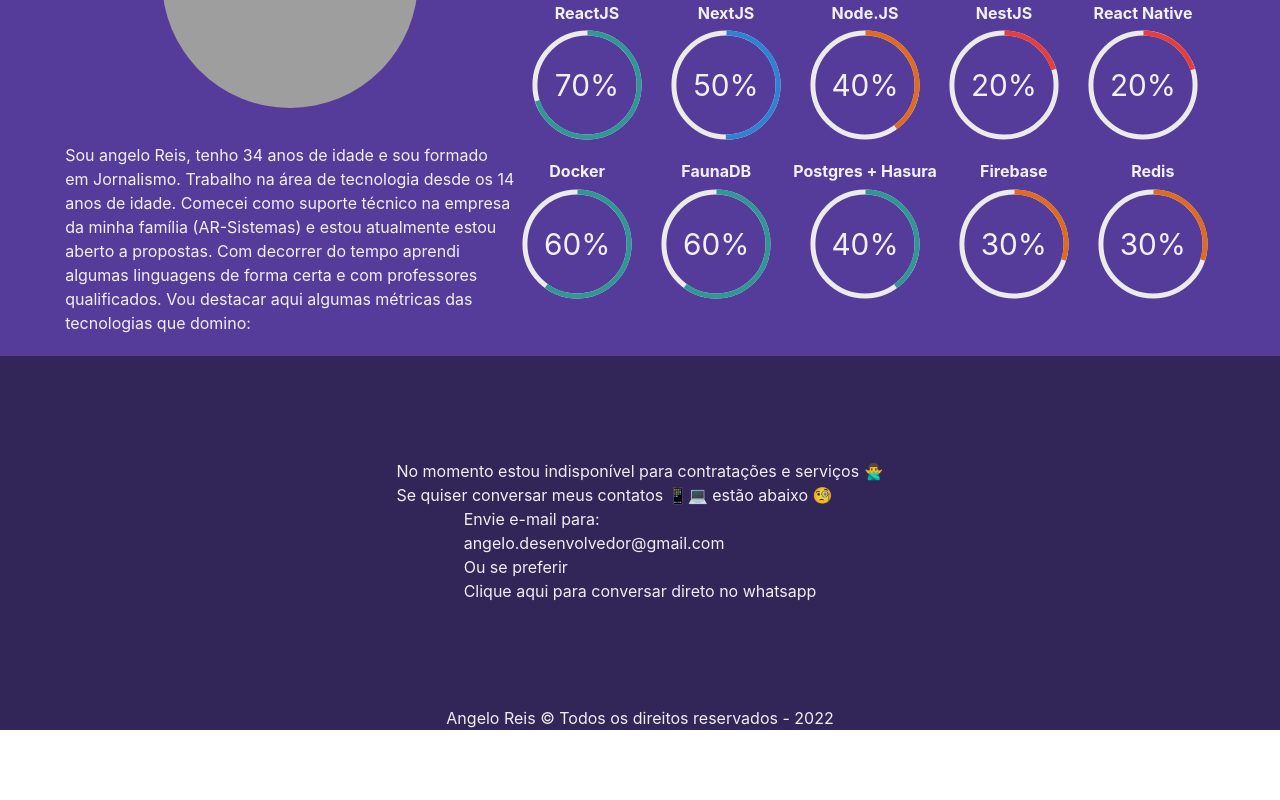
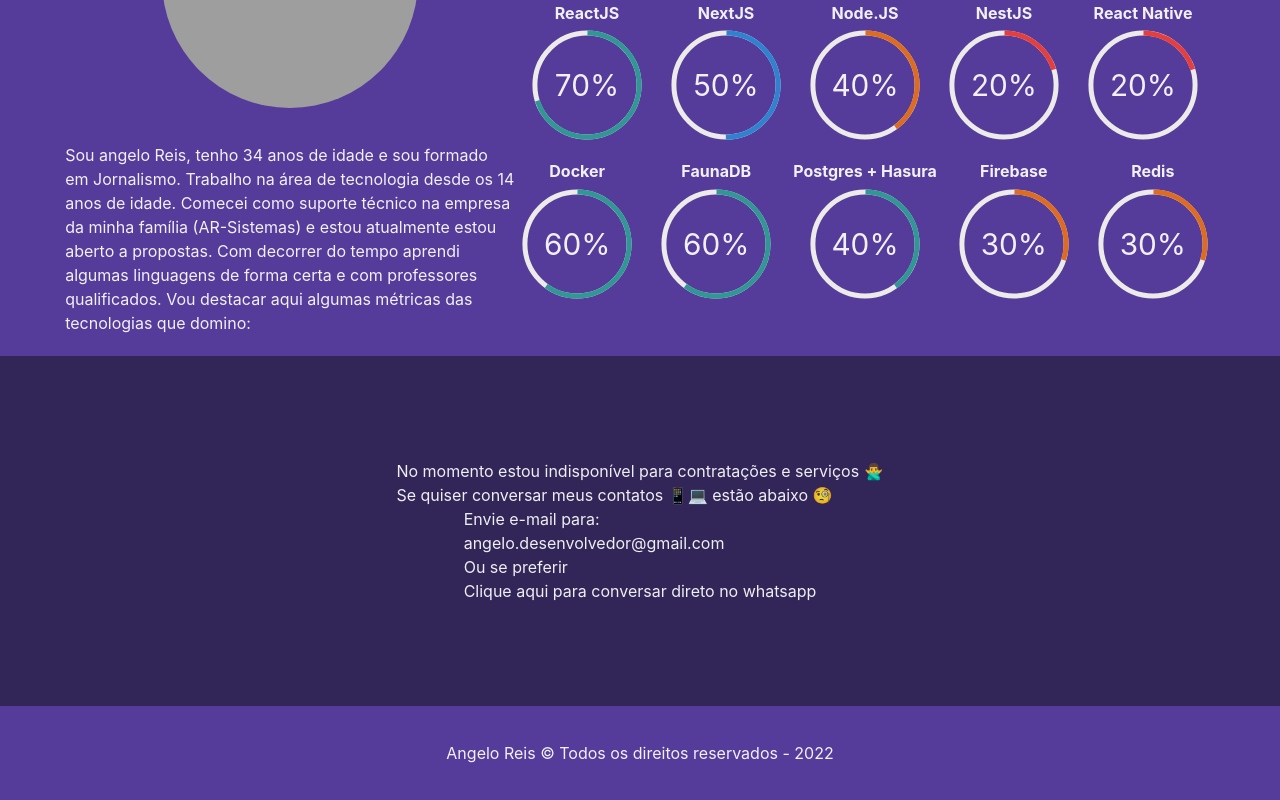
Before and after one commit to angeloreis/site, a Next.js app: page / in a window 1280 px wide. Shown: the part 951-1751 px from the top of the page. Before the commit the page ends 1681 px from the top, so only its background shows below. Built offline with nearby package versions, Linux system fonts and the light colour scheme; grey boxes are pictures that could not be loaded.

Commit message:
fix: footer background

```diff
--- a/src/pages/index.tsx
+++ b/src/pages/index.tsx
@@ -90,7 +90,7 @@ export default function Home() {
           </div>
         </Flex>
       </Flex>
-      <Flex as="footer" alignItems="center">
+      <Flex as="footer" flexDirection="column" alignItems="center" justify="center" paddingY='35px' background="purple.700" w="100%">
         <div>Angelo Reis &copy; Todos os direitos reservados - 2022</div>
       </Flex>
     </Flex>
```
